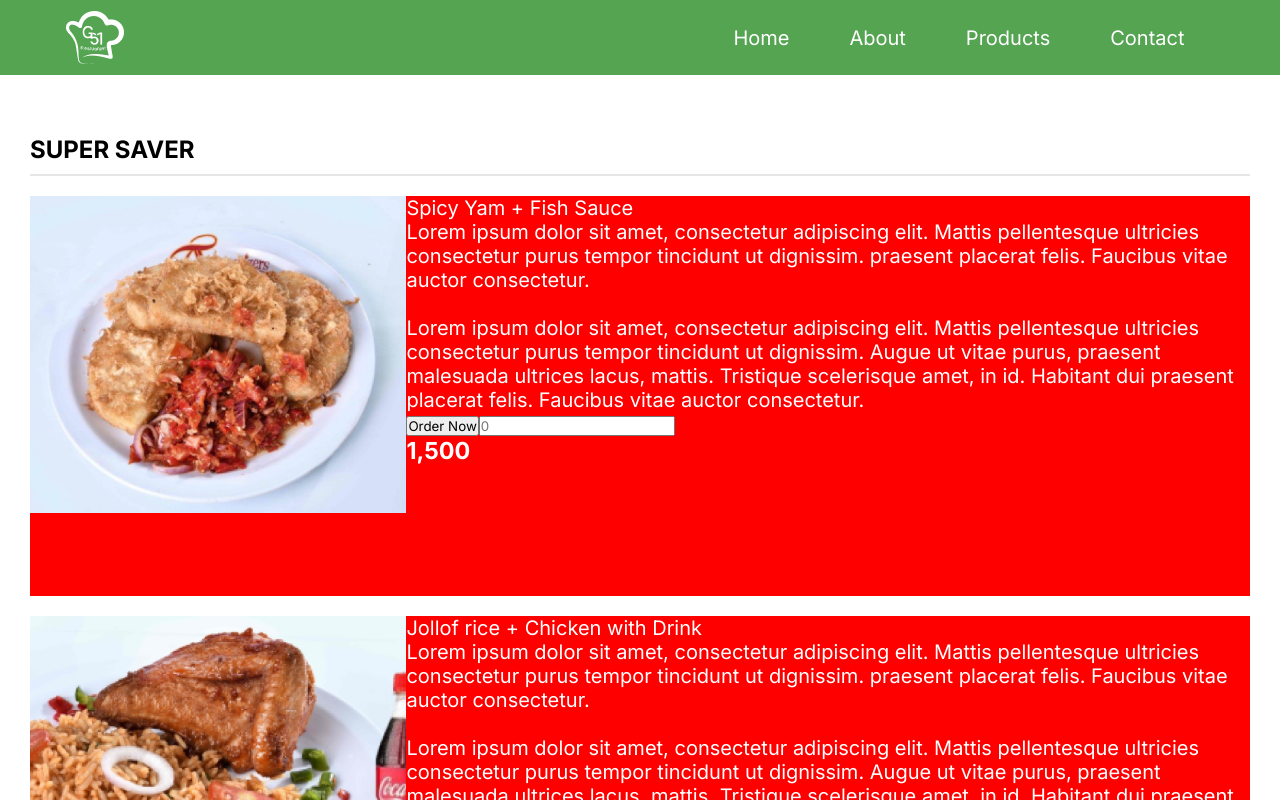
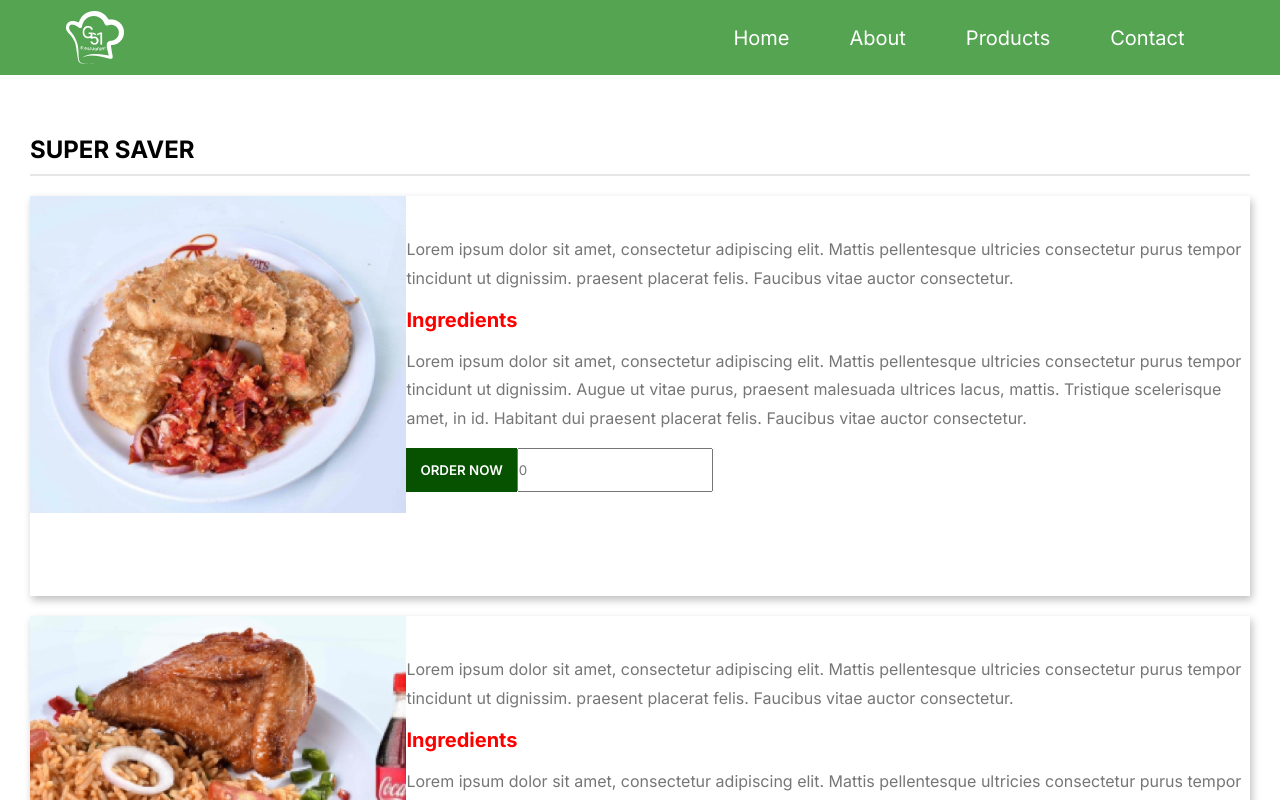
Before and after one commit to SIDEHUSTLE-G51/G51-restaurant, a React (Create React App) app: page /products in a window 1280 px wide. Shown: the top 800 px of the page. Built offline with nearby package versions, Linux system fonts and the light colour scheme.

Commit message:
styled card-article text

```diff
--- a/src/ProductsPage/components/card.css
+++ b/src/ProductsPage/components/card.css
@@ -1,11 +1,17 @@
-.product-title{
+* {
+  margin: 0;
+  padding: 0;
+  box-sizing: border-box;
+}
+
+.product-title {
   color: #000000;
   text-transform: uppercase;
   font-size: 1.5rem;
   margin-top: 50px;
 }
 
-hr{
+hr {
   margin-top: 10px;
   border: 0.75px solid #e6e6e6;
 }
@@ -14,10 +20,37 @@
   height: 400px;
   display: flex;
   flex-direction: row;
-  background-color: red;
+  background-color: white;
+  box-shadow: 2px 4px 8px rgba(0, 0, 0, 0.25);
   margin: 20px 0;
 }
 
 .card-img {
   width: 376.43px;
 }
+
+.card-body article {
+  color: #767676;
+  font-size: 1rem;
+  margin: 15px 0;
+  line-height: 1.8rem;
+}
+
+.order-section {
+  display: flex;
+}
+
+.order-button {
+  background: #075200;
+  color: #ffffff;
+  border: none;
+  outline: none;
+  text-transform: uppercase;
+  padding: 14px;
+  font-weight: 600;
+}
+
+.order-button:hover {
+  background: #ffffff;
+  color: #075200;
+}
```
Lines whose indentation alone changed are shown as unchanged.
